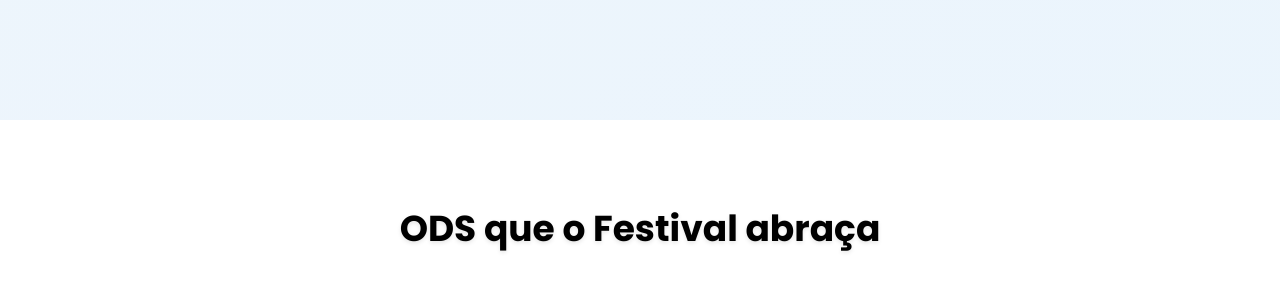
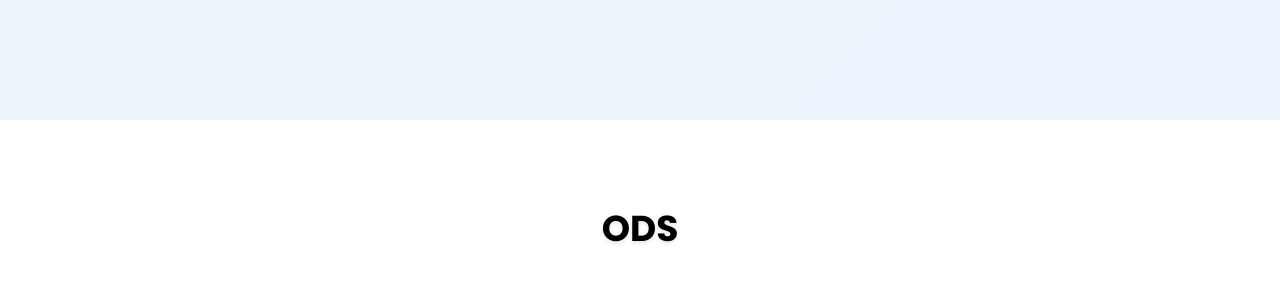
Before and after one commit to Lopez9082/Projeto-de-GeoFOrmas-3D, a CodeIgniter app: page /MathQuizz/ in a window 1280 px wide. Shown: the part 5642-5936 px from the top of the page. Run offline with CodeIgniter, Linux system fonts and the light colour scheme.

```diff
--- a/application/views/welcome_message.php
+++ b/application/views/welcome_message.php
@@ -797,7 +797,7 @@
     </div>
     <div>
    <section id="ods" class="ods-festival fade-in">
-    <h1>ODS que o Festival abraça</h1>
+    <h1>ODS</h1>
 
     <!-- ODS 4 -->
     <div class="ods-item">
```
